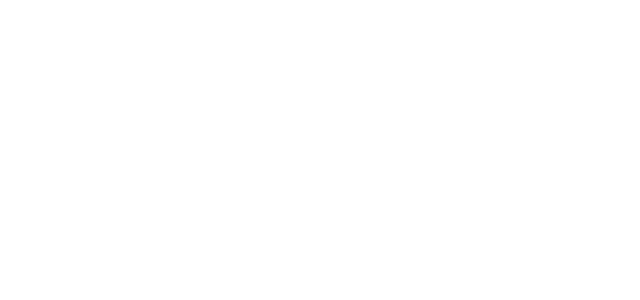
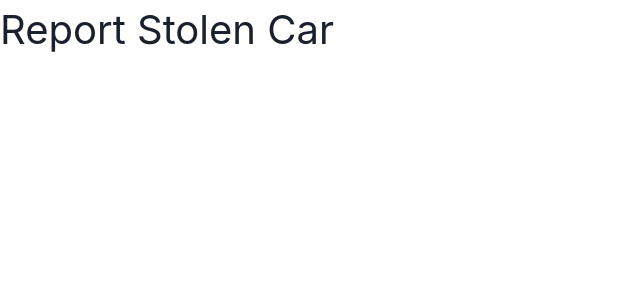
Before and after one commit to atran14CS/AutoGuard, a React (Vite) app in the folder frontend/: page /reportStolenCar in a window 1280 px wide. Before the commit this address had no page. Shown: the top 300 px of the page, without its empty margins (0-640 px from the left). Built offline with nearby package versions, Linux system fonts and the light colour scheme.

Commit message:
more work on reporting

```diff
--- a/frontend/src/App.jsx
+++ b/frontend/src/App.jsx
@@ -2,6 +2,7 @@
 import { BrowserRouter as Router, Routes, Route } from "react-router-dom";
 import Home from "./pages/Home"
 import StolenCarsPage from "./pages/StolenCarsPage";
+import Report from "./pages/Report";
 
 function App() {
   return (
@@ -11,6 +12,7 @@
           <Routes>
             <Route path="/" element={<Home />} />
             <Route path="/stolencar" element={<StolenCarsPage />} />
+            <Route path="/reportStolenCar" element={<Report />} />
           </Routes>
         </Router>
       </ChakraProvider>
--- a/frontend/src/componets/Searchbar.jsx
+++ b/frontend/src/componets/Searchbar.jsx
@@ -5,6 +5,7 @@
 import { Button } from "@chakra-ui/react";
 import './Searchbar.css';
 import heropic from '../photos/heropic.jpeg';
+import { useNavigate } from "react-router-dom";
 
 
 /**
@@ -19,6 +20,9 @@
   const [selectedModel, setSelectedModel] = useState("");
   const [state, setState] = useState("");
   const [licensePlate, setLicensePlate] = useState("");
+
+  // instantiate navigate function
+  const navigate = useNavigate();
 
   /**
    * Every time a car make other than the default is selected, fetch the models for that make
@@ -89,7 +93,7 @@
             <input type="text" placeholder="LICENSE PLATE #" onChange={(e) => setLicensePlate(e.target.value)} />
             <Button colorScheme="red">Search</Button>
             <p>Report a Stolen Veichle</p>
-            <Button colorScheme="red">Report</Button>
+            <Button colorScheme="red" onClick={() => navigate('/reportStolenCar')}>Report</Button>
         </div>
       </div>
       <div className="image-container">
--- a/frontend/src/pages/Report.jsx
+++ b/frontend/src/pages/Report.jsx
@@ -3,7 +3,7 @@
 const Report = () => {
   return (
     <div>
-
+      <h1>Report Stolen Car</h1>
     </div>
   )
 }
```
